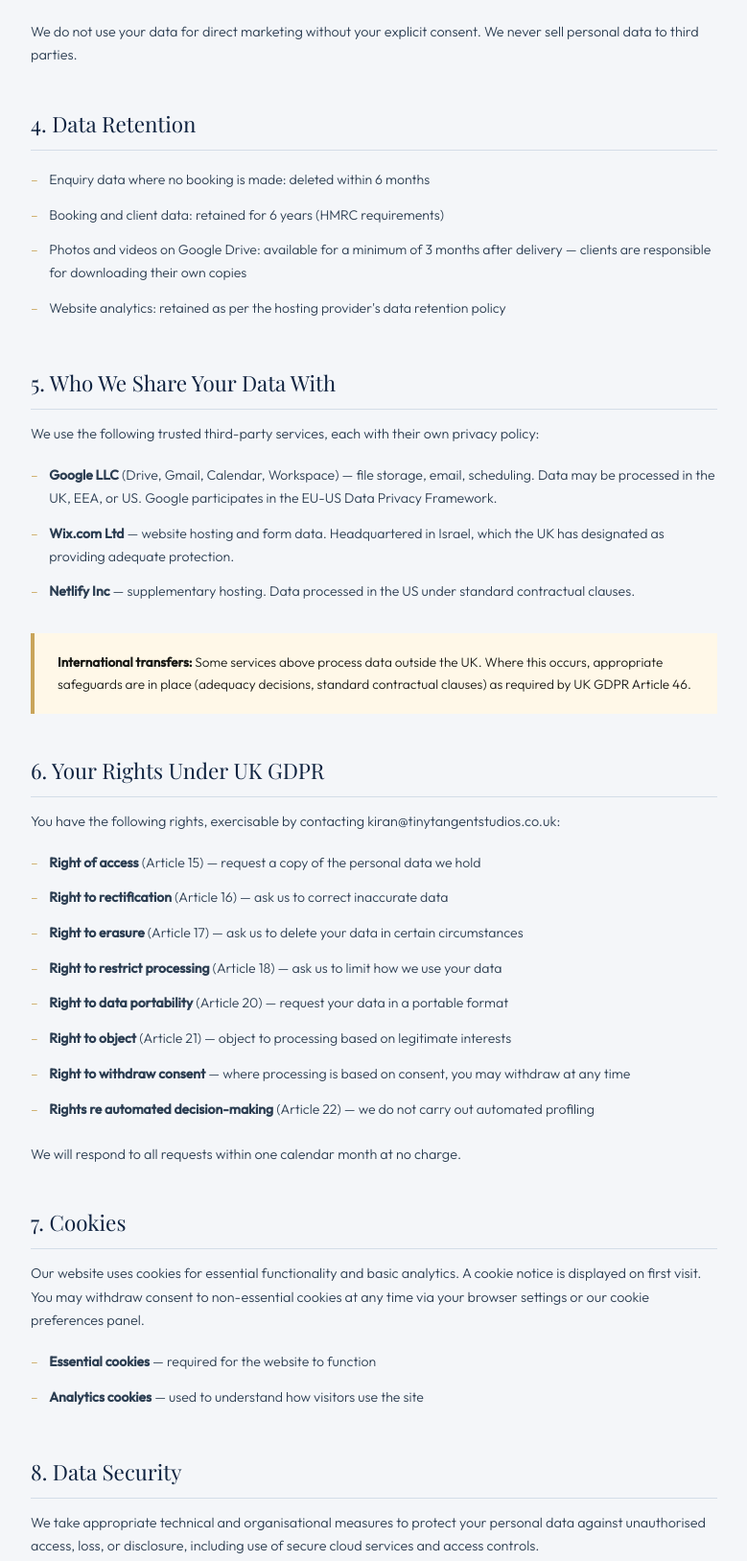
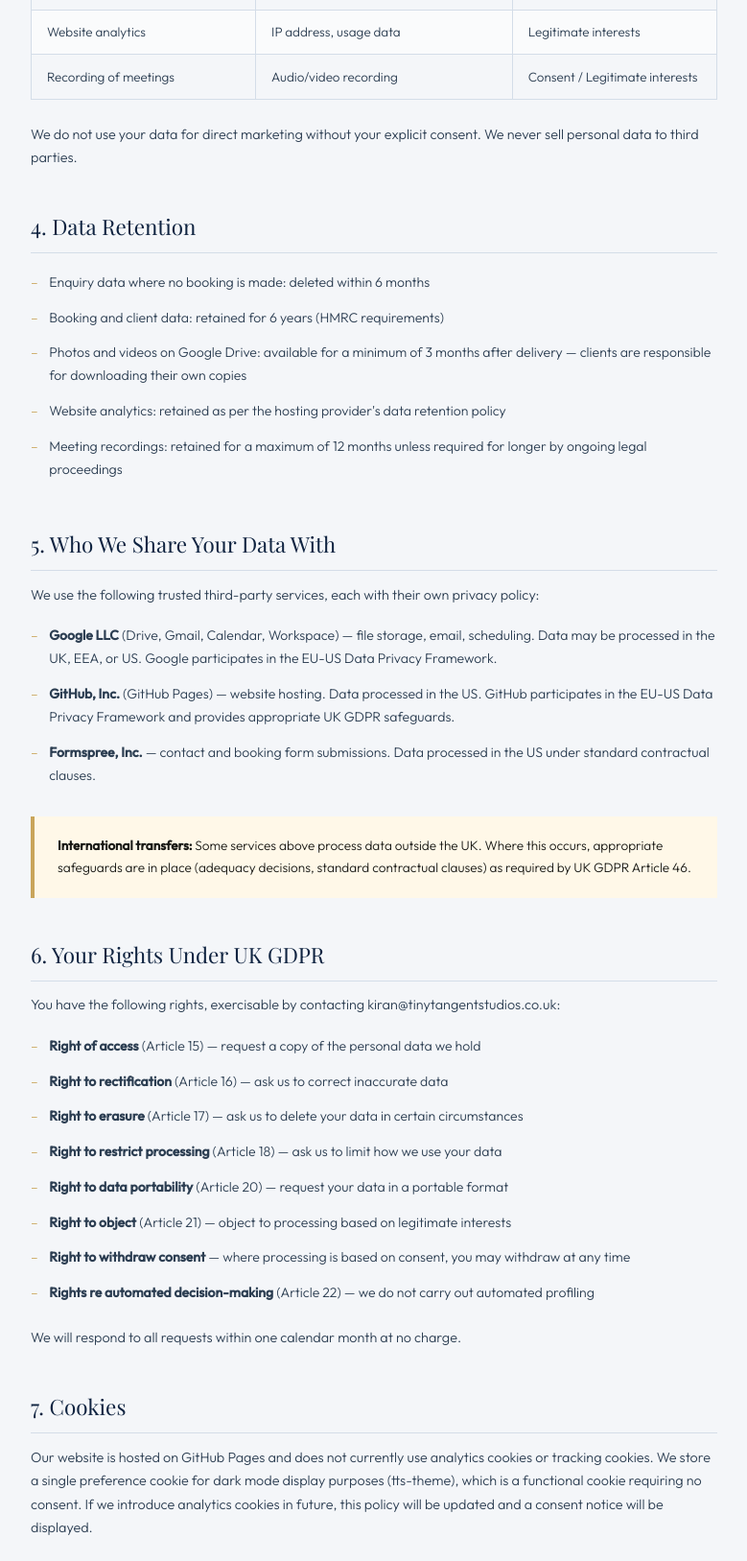
Before and after one commit to K1ran555/tinytangent-studios, a plain HTML site: page privacy.html in a window 1280 px wide. Shown: the part 1945-3572 px from the top of the page at 96% size, without its empty margins (250-1029 px from the left). Drawn offline with nearby package versions, Linux system fonts and the light colour scheme; a web font is replaced by a local one.

Commit message:
Legal review: fix prices, add deposit terms, VAT clarification, fix third-party processors, cookie policy, meeting recordings, ODR reference

```diff
--- a/privacy.html
+++ b/privacy.html
@@ -72,6 +72,7 @@ footer p{font-size:0.72rem;color:rgba(255,255,255,0.4);}
     <li>Property or event address provided as part of a booking</li>
     <li>Any additional information included in message or notes fields</li>
     <li>Payment records (payment method and transaction reference — no card data stored)</li>
+    <li>Recordings of meetings (online or in person) where both parties consent in accordance with our Terms &amp; Conditions</li>
   </ul>
   <h3>2.2 Data collected automatically</h3>
   <ul>
@@ -95,6 +96,7 @@ footer p{font-size:0.72rem;color:rgba(255,255,255,0.4);}
     <tr><td>Booking confirmations</td><td>Name, email</td><td>Contract performance</td></tr>
     <tr><td>Portfolio and promotional use</td><td>Images (no personal identifiers)</td><td>Legitimate interests</td></tr>
     <tr><td>Website analytics</td><td>IP address, usage data</td><td>Legitimate interests</td></tr>
+    <tr><td>Recording of meetings</td><td>Audio/video recording</td><td>Consent / Legitimate interests</td></tr>
   </table>
   <p>We do not use your data for direct marketing without your explicit consent. We never sell personal data to third parties.</p>
 
@@ -104,14 +106,15 @@ footer p{font-size:0.72rem;color:rgba(255,255,255,0.4);}
     <li>Booking and client data: retained for 6 years (HMRC requirements)</li>
     <li>Photos and videos on Google Drive: available for a minimum of 3 months after delivery — clients are responsible for downloading their own copies</li>
     <li>Website analytics: retained as per the hosting provider's data retention policy</li>
+    <li>Meeting recordings: retained for a maximum of 12 months unless required for longer by ongoing legal proceedings</li>
   </ul>
 
   <h2>5. Who We Share Your Data With</h2>
   <p>We use the following trusted third-party services, each with their own privacy policy:</p>
   <ul>
     <li><strong>Google LLC</strong> (Drive, Gmail, Calendar, Workspace) — file storage, email, scheduling. Data may be processed in the UK, EEA, or US. Google participates in the EU-US Data Privacy Framework.</li>
-    <li><strong>Wix.com Ltd</strong> — website hosting and form data. Headquartered in Israel, which the UK has designated as providing adequate protection.</li>
-    <li><strong>Netlify Inc</strong> — supplementary hosting. Data processed in the US under standard contractual clauses.</li>
+    <li><strong>GitHub, Inc.</strong> (GitHub Pages) — website hosting. Data processed in the US. GitHub participates in the EU-US Data Privacy Framework and provides appropriate UK GDPR safeguards.</li>
+    <li><strong>Formspree, Inc.</strong> — contact and booking form submissions. Data processed in the US under standard contractual clauses.</li>
   </ul>
   <div class="warning-box"><strong>International transfers:</strong> Some services above process data outside the UK. Where this occurs, appropriate safeguards are in place (adequacy decisions, standard contractual clauses) as required by UK GDPR Article 46.</div>
 
@@ -130,11 +133,7 @@ footer p{font-size:0.72rem;color:rgba(255,255,255,0.4);}
   <p>We will respond to all requests within one calendar month at no charge.</p>
 
   <h2>7. Cookies</h2>
-  <p>Our website uses cookies for essential functionality and basic analytics. A cookie notice is displayed on first visit. You may withdraw consent to non-essential cookies at any time via your browser settings or our cookie preferences panel.</p>
-  <ul>
-    <li><strong>Essential cookies</strong> — required for the website to function</li>
-    <li><strong>Analytics cookies</strong> — used to understand how visitors use the site</li>
-  </ul>
+  <p>Our website is hosted on GitHub Pages and does not currently use analytics cookies or tracking cookies. We store a single preference cookie for dark mode display purposes (tts-theme), which is a functional cookie requiring no consent. If we introduce analytics cookies in future, this policy will be updated and a consent notice will be displayed.</p>
 
   <h2>8. Data Security</h2>
   <p>We take appropriate technical and organisational measures to protect your personal data against unauthorised access, loss, or disclosure, including use of secure cloud services and access controls.</p>
```
Also changed, not shown: terms.html (+5 -3 lines).
